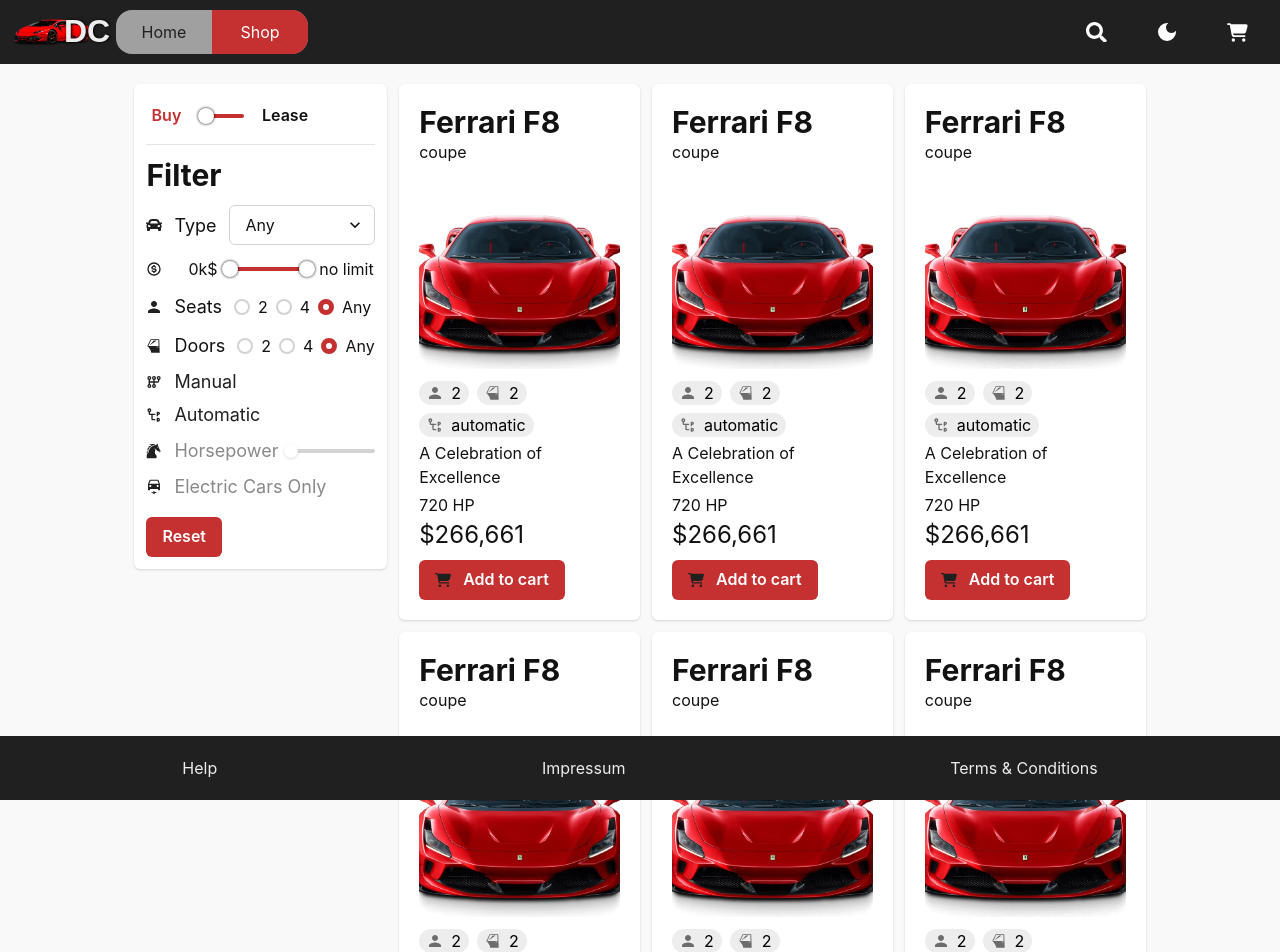
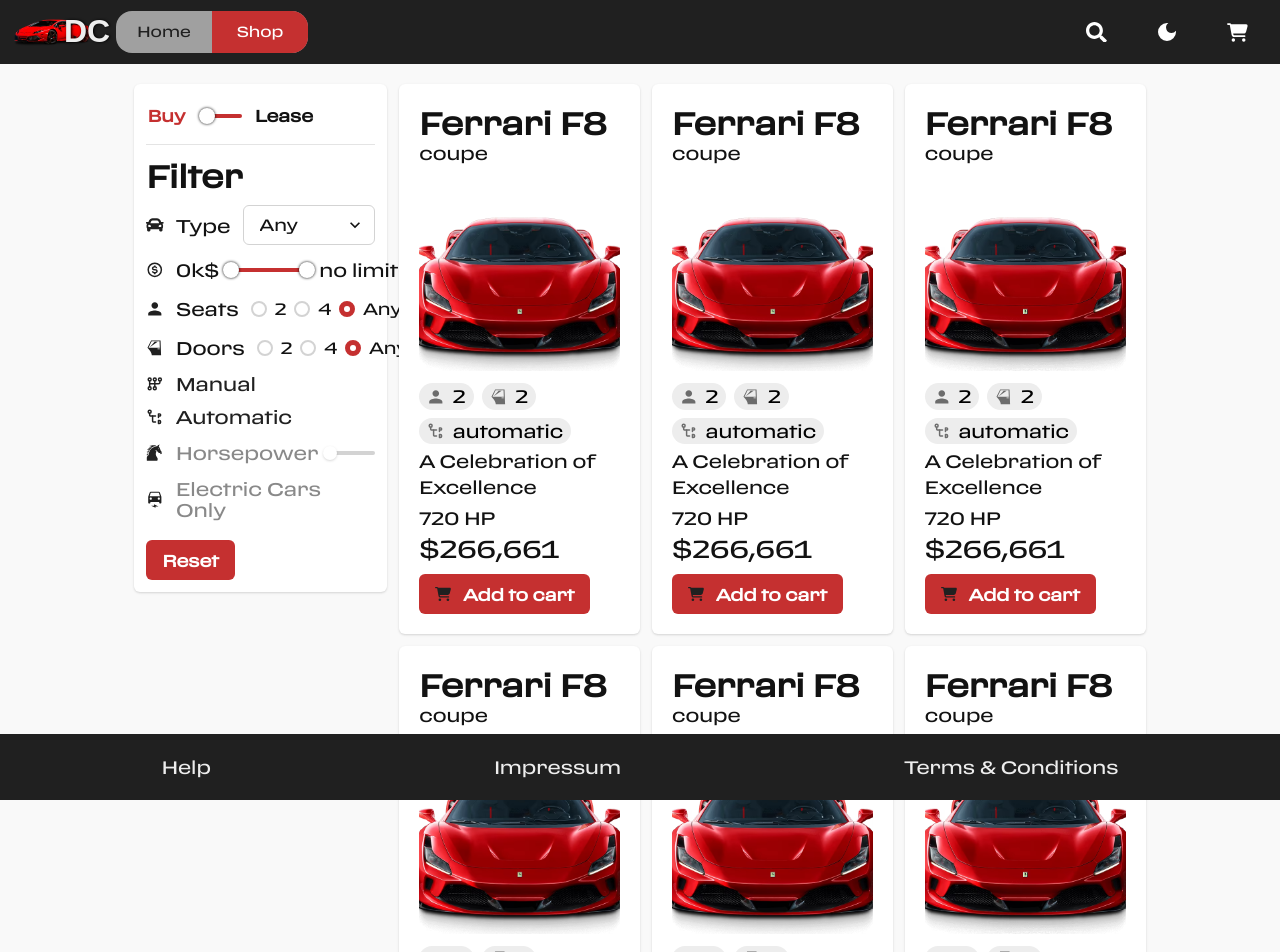
Before and after one commit to samueleras/art-shop, a React (Vite) app: page /shop in a window 1280 px wide. Shown: the top 952 px of the page. Built offline with nearby package versions, Linux system fonts and the light colour scheme.

Commit message:
update font

```diff
--- a/src/components/CartPriceTag.tsx
+++ b/src/components/CartPriceTag.tsx
@@ -11,7 +11,7 @@
 const CartPriceTag = ({ car, item: { buyOrLease, count } }: Props) => {
   return (
     <Text
-      fontSize="xl"
+      fontSize="lg"
       mb="3"
       fontWeight="bold"
       textAlign="center"
@@ -25,7 +25,7 @@
           {priceTagFormatter(car.leasing * count)}
           {" / month"}
           <br />
-          <Box as="span" whiteSpace="nowrap" fontSize={"xl"} color="gray.600">
+          <Box as="span" whiteSpace="nowrap" fontSize={"sm"} color="gray.600">
             2 year agreement
           </Box>
         </>
--- a/src/components/NavigationBar.tsx
+++ b/src/components/NavigationBar.tsx
@@ -67,7 +67,11 @@
               />
             </Box>
           </ChakraLink>
-          <Flex backgroundColor={"gray.400"} borderRadius="1rem">
+          <Flex
+            backgroundColor={"gray.400"}
+            borderRadius="1rem"
+            fontSize="0.9rem"
+          >
             <ChakraLink
               as={NavLink}
               to="/"
--- /dev/null
+++ b/src/fonts.css
@@ -0,0 +1,10 @@
+@font-face {
+  font-family: "Body-Font";
+  src: url("./fonts/CustomFont.woff2") format("woff2");
+  font-weight: normal;
+  font-style: normal;
+}
+
+body {
+  font-family: "Body-Font", sans-serif;
+}
--- a/src/main.tsx
+++ b/src/main.tsx
@@ -7,6 +7,7 @@
 import router from "./components/routes";
 import theme from "./theme";
 import useShoppingCartStore from "./stores/shoppingCartStore";
+import "./fonts.css";
 
 const queryClient = new QueryClient();
 
--- a/src/pages/HomePage.tsx
+++ b/src/pages/HomePage.tsx
@@ -23,8 +23,7 @@
           transform="translate(-50%, 0)"
           top={{ sm: "-2", lg: "-8" }}
           bottom={{ base: "5rem" }}
-          fontFamily="monospace"
-          fontSize={{ base: "2.8rem", sm: "clamp(2.4rem, 6vw, 4rem)" }}
+          fontSize={{ base: "2.4rem", sm: "clamp(1.7rem, 5vw, 3.6rem)" }}
           zIndex="99999"
         >
           DreamCars
@@ -38,6 +37,7 @@
             top="-1"
             left="15%"
             clipPath="polygon(0 0, 100% 0, 100% 100%, 0 0%)"
+            fontFamily="MyCustomFont"
           ></Box>
           <Box
             backgroundColor={bgcolor}
--- a/src/theme.ts
+++ b/src/theme.ts
@@ -19,8 +19,19 @@
         body: {
           color: mode("gray.900", "gray.100")(props),
           background: mode("gray.50", "gray.800")(props),
+          fontSize: {
+            base: "0.9rem",
+            sm: "0.9rem",
+            md: "1rem",
+            lg: "1rem",
+            xl: "1.1rem",
+          },
         },
       }),
+    },
+    fonts: {
+      heading: "'Body-Font', sans-serif",
+      body: "'Body-Font', sans-serif",
     },
     colors: {
       gray: {
```
Also changed, not shown: src/fonts/CustomFont.woff2 (added).
